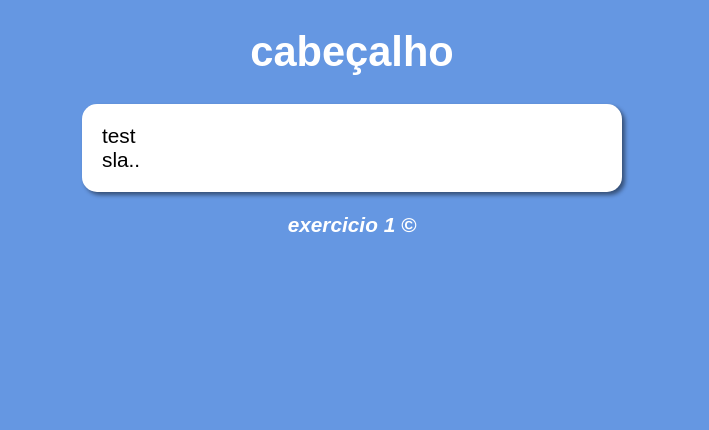
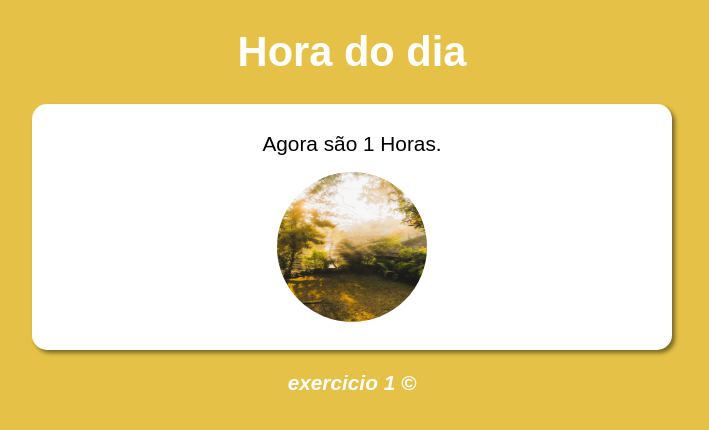
Before and after one commit to slamaluco/HTML-CSS, a plain HTML site: page aulas_de_javascript/exe003.html in a window 1280 px wide. Shown: the whole page, without its empty margins (288-997 px from the left). Drawn offline with Linux system fonts and the light colour scheme.

Commit message:
exercicio parte 2
a imagem esta com problema não estou conseguindo fazer ela mudar de acordo com o horario

```diff
--- a/aulas_de_javascript/estilo.css
+++ b/aulas_de_javascript/estilo.css
@@ -13,9 +13,20 @@ section{
     background-color: white;
     border-radius: 15px;
     padding: 20px;
-    width: 500px;
+    width: 600px;
     margin: auto;
     box-shadow: 3px 3px 4px rgba(0, 0, 0, 0.473);
+}
+div{
+    padding: 8px ;
+    text-align: center;
+}
+img{
+    border-radius: 50%;
+    width: 150px;
+    height: 150px;
+    margin: auto;
+    display: block;
 }
 footer{
     text-align: center;
--- a/aulas_de_javascript/exe003.html
+++ b/aulas_de_javascript/exe003.html
@@ -6,14 +6,12 @@
     <title>Exercicio 01</title>
     <link rel="stylesheet" href="estilo.css">
 </head>
-<body>
-    <header> <h1>cabeçalho</h1></header>
+<body onload="carregar()">
+    <header> <h1>Hora do dia</h1></header>
     <section>
-        <div>
-            test
+        <div id="msg">
         </div>
-        <div>
-            sla..
+        <div id="imagens"><img src="fotomanha.jpg" alt="foto_manha" id="imagens">
         </div>
     </section>
     <footer><p>exercicio 1 &copy;</p></footer>
--- a/aulas_de_javascript/exercicio01.js
+++ b/aulas_de_javascript/exercicio01.js
@@ -0,0 +1,20 @@
+function carregar(){
+const msg = document.getElementById('msg')
+const img = document.getElementById('imagens')
+const data = new Date()
+const hora = data.getHours()
+msg.innerHTML = `Agora são ${hora} Horas.`
+if (hora >= 0 && hora <= 12 ){
+    //msg.innerHTML = `bom dia.`
+    img.src ='manhafoto.png'
+    document.body.style.background= '#e5c247'
+} else if(hora >= 12 && hora <= 18){
+   // msg.innerHTML = `boa tarde.`
+    img.src='tardefoto.png'
+    document.body.style.background = '#6a6f29'
+}  else{
+    // msg.innerHTML = `Boa Noite.`
+    img.src = 'noitefoto.png'
+    document.body.style.background = '#4e3d61'
+}
+}
```
Also changed, not shown: aulas_de_javascript/fotomanha.jpg (added), aulas_de_javascript/fotonoite.jpg (added), aulas_de_javascript/fototarde.jpg (added), aulas_de_javascript/manhafoto.png (added), aulas_de_javascript/noitefoto.png (added), aulas_de_javascript/tardefoto.png (added).
